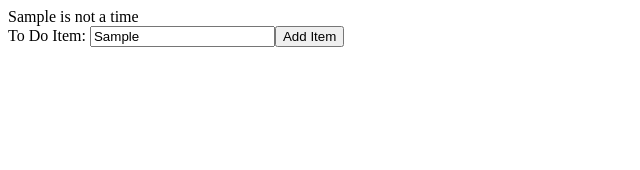
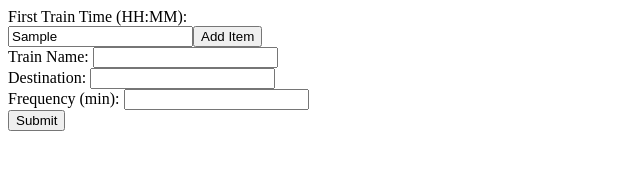
Before and after one commit to ebartlik/train_homework, a plain HTML site: page index.html in a window 1280 px wide. Both pictures are taken after typing "Sample" into the empty fields and a click on the input "Add Item". Shown: the whole page, without its empty margins (0-640 px from the left). Drawn offline with nearby package versions, Linux system fonts and the light colour scheme.

Commit message:
7/1 12:30

```diff
--- a/index.html
+++ b/index.html
@@ -15,12 +15,28 @@
   <script src="https://cdn.jsdelivr.net/momentjs/2.12.0/moment.min.js"></script>
   <script src="https://www.gstatic.com/firebasejs/5.2.0/firebase.js"></script>
 
-  <div id = "schedule"></div>
+  <div id = "first-time"></div>
+  <div id = "frequency"></div>
+  First Train Time (HH:MM):
+  <form>
+
+    <span id="input-item"> <input id="first-train" type="text" ><input id="add-first-train" value="Add Item" type="submit"></span>
+  </form>
 
   <form>
-    <span id="todo-item">To Do Item: <input id="to-do" type="text" ><input id="add-to-do" value="Add Item" type="submit"></span>
-  </form>
+        <span id="input-item">Train Name: <input id="train-name" type="text" ></span>
+      </form>
 
+      <form>
+            <span id="input-item">Destination: <input id="destination-name" type="text" ></span>
+          </form>
+
+          <form>
+                <span id="input-item">Frequency (min): <input id="frequency" type="text" ></span>
+              </form>
+
+
+              <button id="button">Submit</button>
 </head>
 
 <body>
@@ -100,27 +116,44 @@
     // Time is 3:30 AM
     var firstTime = "03:30";
 
-    $("#add-to-do").on("click", function(event) {
+    $("#add-first-train").on("click", function(event) {
 // prevent form from submitting
 event.preventDefault();
 
-    var input = $('#to-do').val();
-    console.log(input);
+    var firstTrainTime = $('#first-train').val();
+    console.log(firstTrainTime);
 
-    if (isNaN(input)) {
-        $("#schedule").html(input + " is not a time");
+    if (isNaN(firstTrainTime)) {
+        $("#first-time").html(FirstTrainTime + " is not a time");
 
 }
     else{
 
     // $("#schedule").html(firstTime);
-    $("#schedule").html(input);
+    $("#first-time").html(firstTrainTime);
 
     }
 
+     $("#add-first-train").on("click", function(event) {
+        event.preventDefault();
+    var frequency = $('#frequency').val();
+    console.log(frequency);
+    if (isNaN(frequency)) {
+        $("#frequency").html(frequency + " is not a time");
+
+
+    }
+    else{
+
+// $("#schedule").html(firstTime);
+$("#frequency").html(frequency);
+
+
+
+    }
 
     // First Time (pushed back 1 year to make sure it comes before current time)
-    var firstTimeConverted = moment(input, "HH:mm").subtract(1, "years");
+    var firstTimeConverted = moment(firstTrainTime, "HH:mm").subtract(1, "years");
     console.log(firstTimeConverted);
 
     // Current Time
@@ -145,6 +178,7 @@ event.preventDefault();
     console.log("ARRIVAL TIME: " + moment(nextTrain).format("hh:mm"));
 
     });
+});
   </script>
 
 
```
